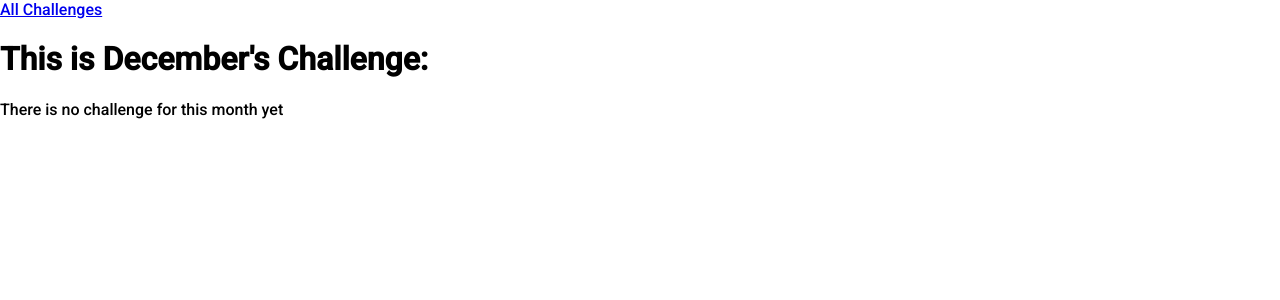
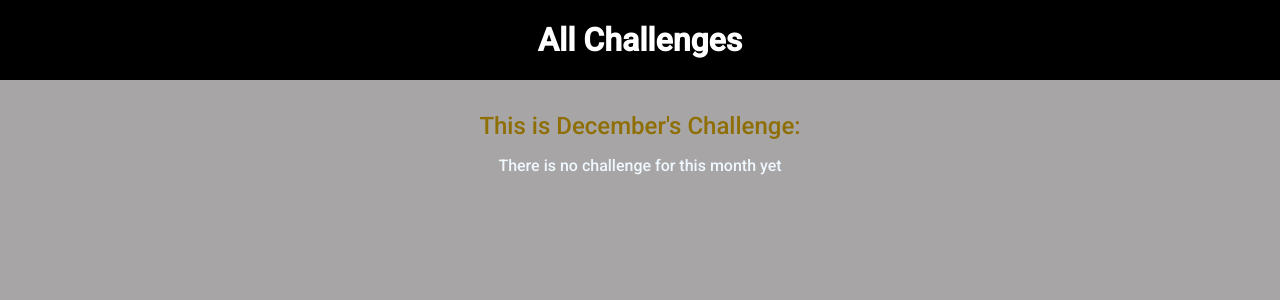
Before and after one commit to Haydost/django_development, a Django app: page /challenges/december in a window 1280 px wide. Shown: the top 300 px of the page. Run offline with Django 4.2, Linux system fonts and the light colour scheme.

Commit message:
doing some css modification

```diff
--- /dev/null
+++ b/django_from_scratch/challenges/static/challenges/chal.css
@@ -0,0 +1,19 @@
+h1 {
+    text-align: center;
+    font-size: 1.5rem;
+    margin: 2rem 0 1rem 0;
+    font-weight: normal;
+    color: rgb(143, 111, 5);
+}
+
+h2 {
+    text-align: center;
+    color: rgb(8, 61, 39);
+    font-size: 3rem;
+    font-weight: bold;
+}
+
+.fallback {
+    text-align: center;
+    color: aliceblue;
+}
--- /dev/null
+++ b/django_from_scratch/challenges/static/challenges/includes/header.css
@@ -0,0 +1,25 @@
+header {
+    width: 100%;
+    height: 5rem;
+    background-color: rgb(0, 0, 0);
+}
+
+header nav {
+    width: 100%;
+    height: 100%;
+    display: flex;
+    justify-content: center;
+    align-items: center;
+}
+
+header nav a {
+    color: white;
+    font-size: 2rem;
+    font-weight: bold;
+    text-decoration: none;
+}
+
+header nav a:hover,
+header nav a:active {
+    color: rgb(143, 111, 5);
+}
--- a/django_from_scratch/challenges/templates/challenges/challenge.html
+++ b/django_from_scratch/challenges/templates/challenges/challenge.html
@@ -1,4 +1,9 @@
 {% extends "base.html" %}
+{% load static %}
+{% block css_files %}
+    <link rel="stylesheet" href="{% static "challenges/chal.css" %}"/>
+    <link rel="stylesheet" href="{% static "challenges/includes/header.css" %}"/>
+{% endblock css_files %}
 {% block page_title %}
     {{ month_name|title }}
     Challenge
@@ -9,7 +14,7 @@
     {% if text is not None %}
         <h2>{{ text }}</h2>
     {% else %}
-        <p>
+        <p class="fallback">
             There is no challenge for this month yet
         </p>
     {% endif %}
--- a/django_from_scratch/challenges/templates/challenges/index.html
+++ b/django_from_scratch/challenges/templates/challenges/index.html
@@ -2,6 +2,7 @@
 {% load static %}
 {% block css_files %}
     <link rel="stylesheet" href="{% static "challenges/challenges.css" %}"/>
+    <link rel="stylesheet" href="{% static "challenges/includes/header.css" %}"/>
 {% endblock css_files %}
 {% block page_title %}
     All Challenges
--- a/django_from_scratch/static/styles.css
+++ b/django_from_scratch/static/styles.css
@@ -6,4 +6,5 @@ html {
 
 body {
     margin: 0;
+    background-color: rgba(145, 142, 142, 0.795);
 }
--- a/django_from_scratch/templates/base.html
+++ b/django_from_scratch/templates/base.html
@@ -2,6 +2,7 @@
 <!DOCTYPE html>
 <html lang="en">
     <head>
+        <link rel="shortcut icon" href=""/>
         <meta charset="UTF-8"/>
         <meta http-equiv="X-UA-Compatible" content="IE=edge"/>
         <meta name="viewport" content="width=device-width, initial-scale=1.0"/>
```
Also changed, not shown: django_from_scratch/challenges/static/challenges/challenges.css (+31 -0 lines).
